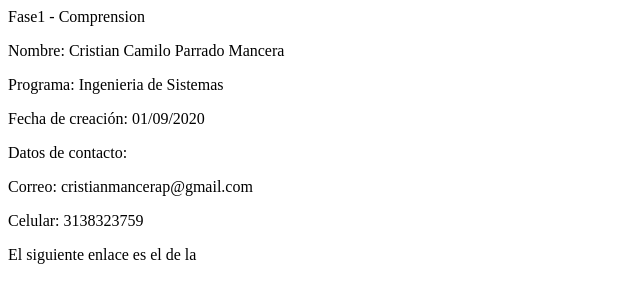
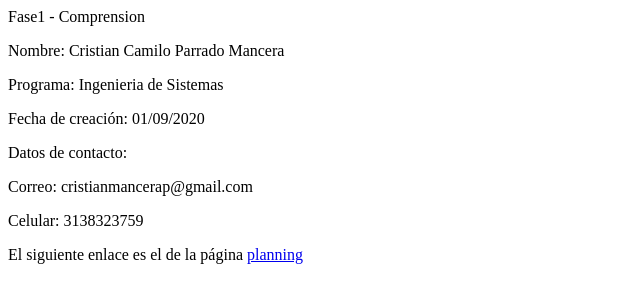
Before and after one commit to CristianParrado/DSW-cristianParrado, a plain HTML site: page index.html in a window 1280 px wide. Shown: the whole page, without its empty margins (0-640 px from the left). Drawn offline with Linux system fonts and the light colour scheme.

Commit message:
Update index.html

```diff
--- a/index.html
+++ b/index.html
@@ -5,4 +5,4 @@
 <p>Datos de contacto:
 <p>Correo: cristianmancerap@gmail.com
 <p>Celular: 3138323759
-<p>El siguiente enlace es el de la <a href="planning.html">
+<p>El siguiente enlace es el de la página <a href="planning.html"> planning</a>
```
